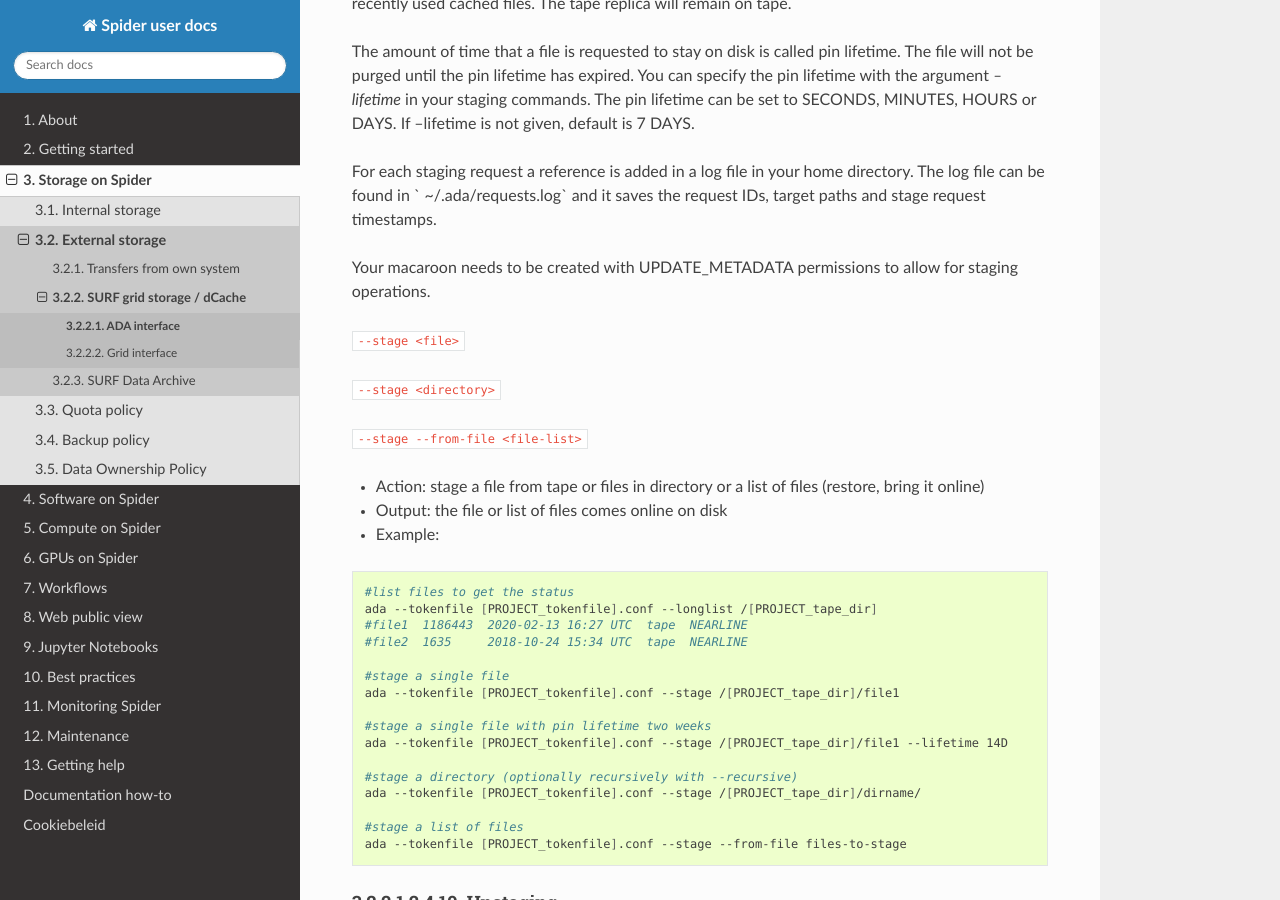
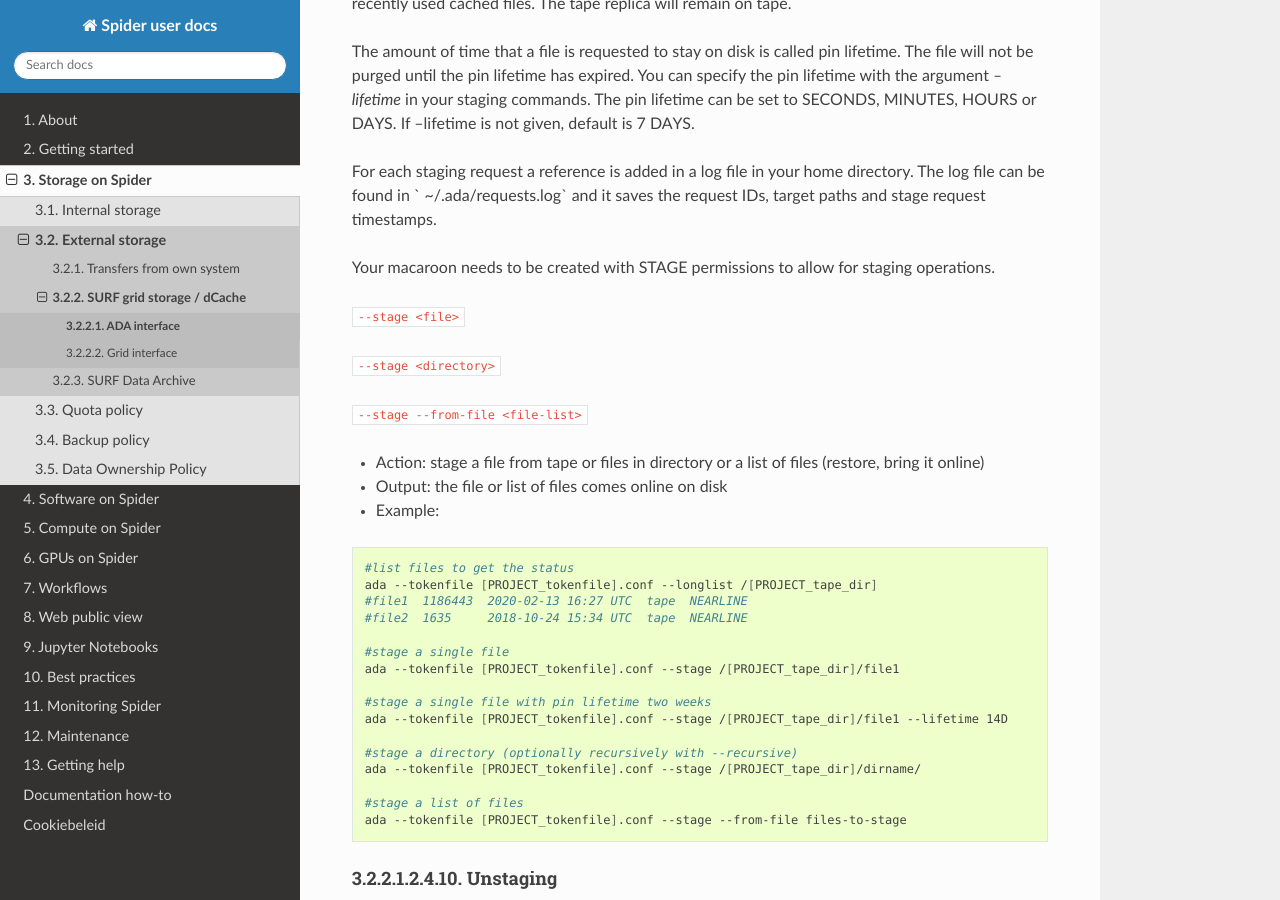
Before and after one commit to sara-nl/spiderdocs, a Sphinx documentation site: the page built from source/Pages/storage/ada-interface.rst, in a window 1280 px wide and 900 px high, scrolled down 7173 px. Built offline with Sphinx 7.4.7 and the Read the Docs theme 3.1.0, drawn with Linux system fonts in a browser that asks for light colours.

Commit message:
Update ada-interface.rst: mention STAGE macaroon permission required for staging

```diff
--- a/source/Pages/storage/ada-interface.rst
+++ b/source/Pages/storage/ada-interface.rst
@@ -329,7 +329,7 @@ For each staging request a reference is added in a log file in your home directo
 The log file can be found in ` ~/.ada/requests.log` and it saves the request IDs,
 target paths and stage request timestamps.
 
-Your macaroon needs to be created with UPDATE_METADATA permissions to allow for staging operations.
+Your macaroon needs to be created with STAGE permissions to allow for staging operations.
 
 ``--stage <file>``
 
```
